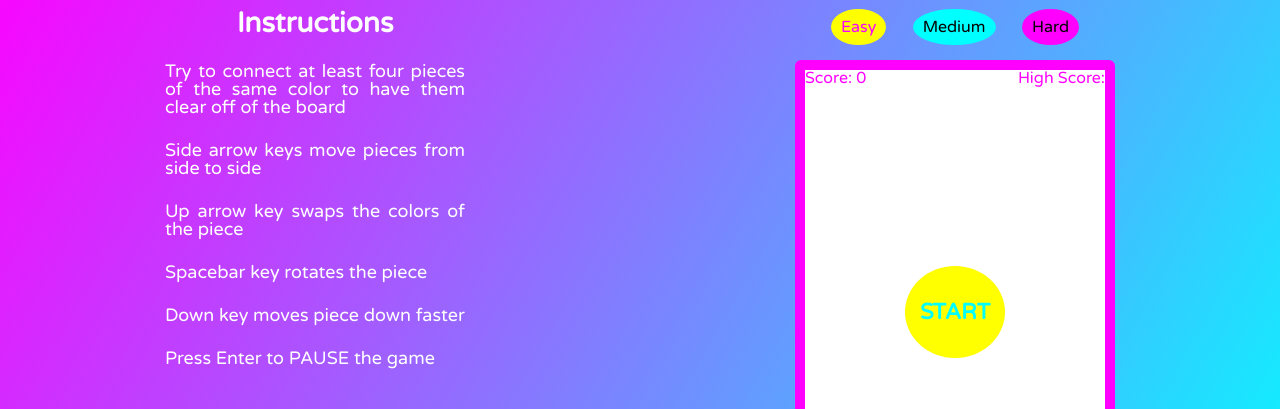
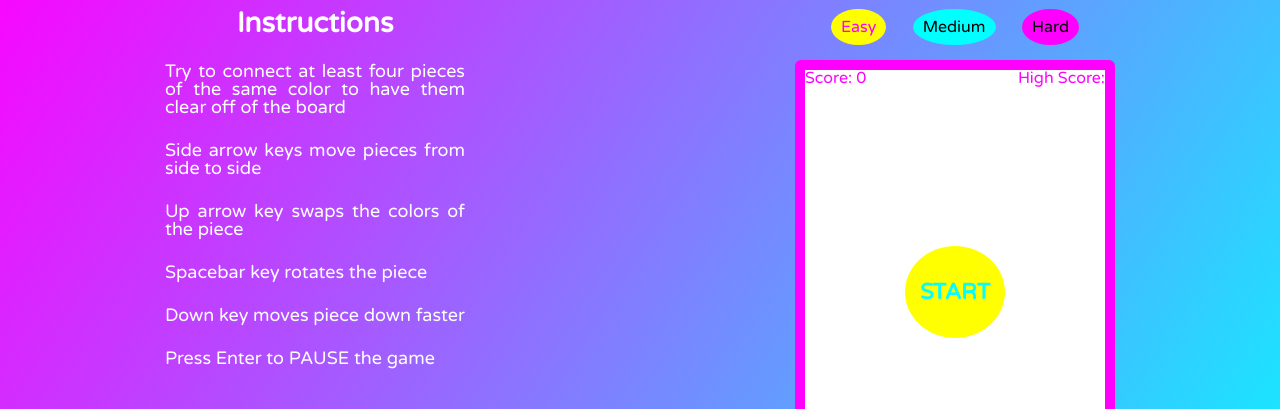
Before and after one commit to fnziman/PewPew, a website built with webpack: page index.html in a window 1280 px wide. Shown: the part 86-495 px from the top of the page. Built offline with nearby package versions, Linux system fonts and the light colour scheme; some packages are replaced by stand-ins of ours; no server answers; the database is empty.

Commit message:
adjusted css

```diff
--- a/assets/stylesheets/application.css
+++ b/assets/stylesheets/application.css
@@ -1,7 +1,5 @@
 body {
-  display: flex;
-  flex-direction: column;
-  max-height: 100vh;
+  height: 100vh;
   background: -webkit-linear-gradient(left top, magenta, cyan);
 }
 header {
@@ -67,7 +65,7 @@ h3 {
   z-index: 1000;
   position: relative;
   left: 110px;
-  top: -290px;
+  top: -310px;
   border-radius: 50%;
   padding: 35px 0px;
   color: cyan;
```
